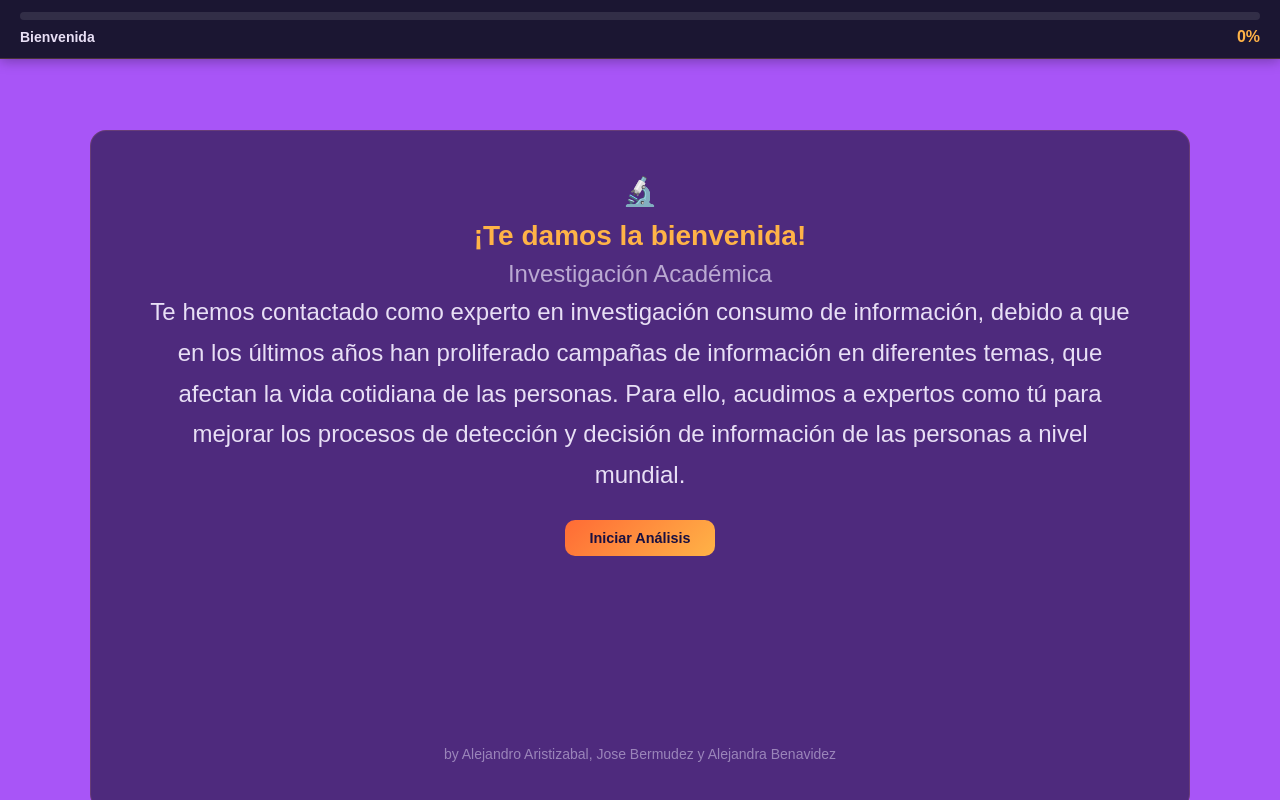
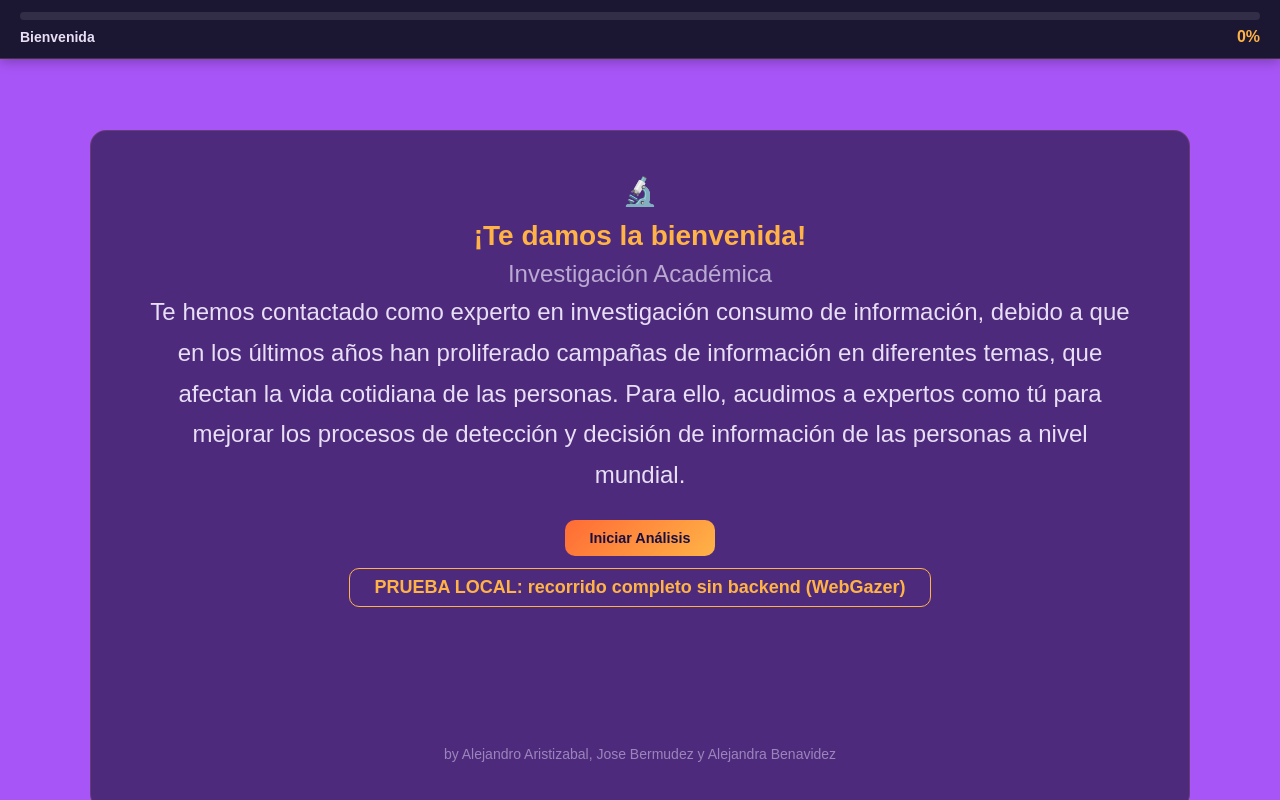
Before and after one commit to Josevermu/-fake-news-investigation-front-end, an Angular app: page /welcome in a window 1280 px wide. Built offline with nearby package versions, Linux system fonts and the light colour scheme.

Commit message:
feat: visible local mock-flow entry point on welcome screen

```diff
--- a/src/app/pages/welcome/welcome.component.html
+++ b/src/app/pages/welcome/welcome.component.html
@@ -23,6 +23,11 @@
       <div class="btn-center">
         <button class="btn-primary" (click)="nextStep()">
           Iniciar Análisis
+        </button>
+      </div>
+      <div class="btn-center mt-1">
+        <button type="button" class="btn-back" (click)="startEyeTrackingMock()">
+          PRUEBA LOCAL: recorrido completo sin backend (WebGazer)
         </button>
       </div>
     </div>
```
